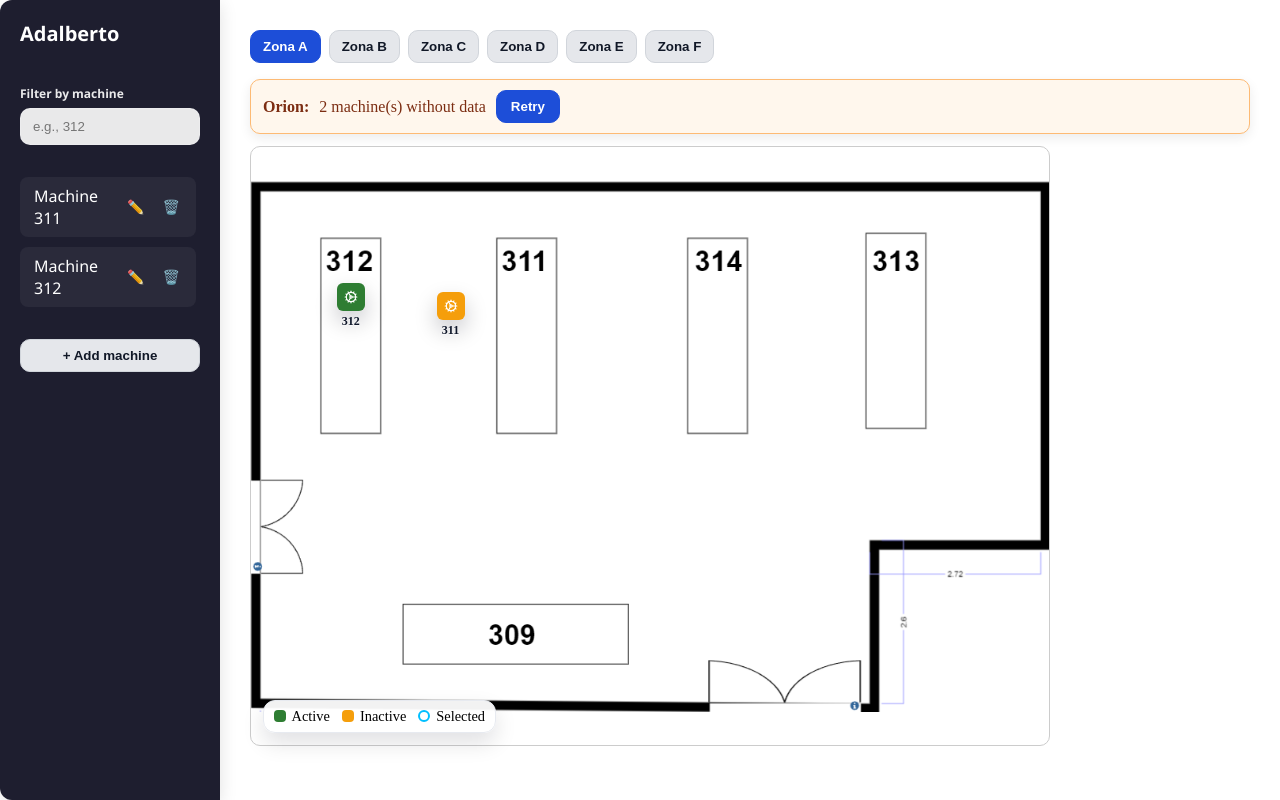
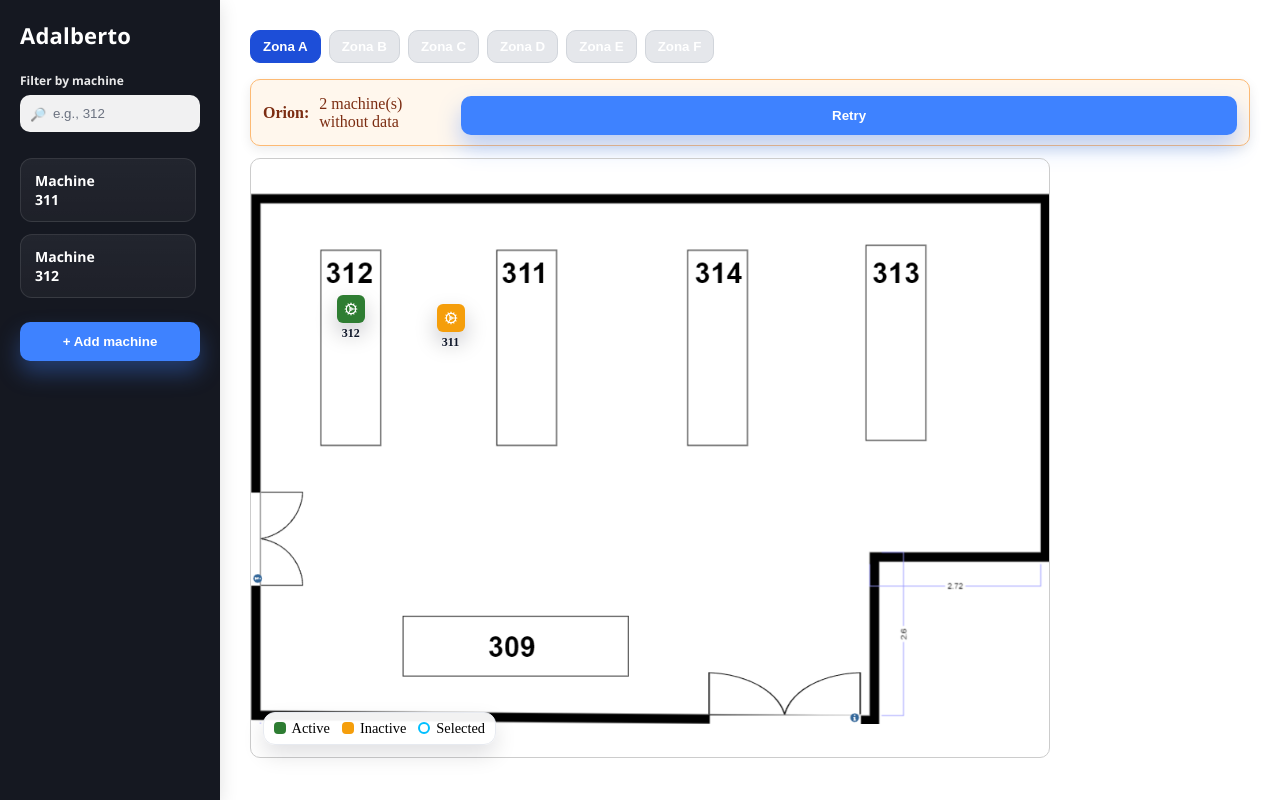
Before and after one commit to 22Gordon/frontend-2d, a React (Create React App) app: page / in a window 1280 px wide. Built offline with nearby package versions, Linux system fonts and the light colour scheme; no server answers.

Commit message:
Commit 24 - UI 2.0 - Sidebar

```diff
--- a/src/components/Sidebar.css
+++ b/src/components/Sidebar.css
@@ -1,51 +1,114 @@
-.sidebar{
-  background-color:#1e1e2f; color:#fff; width:220px; padding:20px;
-  border-radius:12px 0 0 12px; font-family:'Segoe UI', sans-serif;
-  display:flex; flex-direction:column; gap:20px; box-shadow:0 4px 18px rgba(0,0,0,.12);
-}
-.sidebar-title{ font-size:20px; font-weight:800; margin:0 0 10px 0; }
-.sidebar-header{ display:flex; flex-direction:column; gap:10px; }
+/* ======= PALETA (podes ajustar) ======= */
+:root{
+  --side-bg: #151821;       /* fundo da barra */
+  --panel:   #252a35;       /* cartões */
+  --panel-2: #2d3340;       /* hover */
+  --text:    #ffffff;
+  --muted:   #cbd5e1;
 
-.sidebar-filter { margin: 8px 0 12px; }
-.filter-label { display:block; font-weight:600; font-size:12px; opacity:.9; margin-bottom:6px; }
-.input {
-  width:100%; padding:10px 12px; border-radius:10px;
-  border:1px solid rgba(255,255,255,0.15);
-  background: rgba(255,255,255,0.9); color:#111;
-  outline: none;
-}
-.input:focus { box-shadow: 0 0 0 2px rgba(255,255,255,0.35); }
-
-.list-item {
-  display: flex;
-  align-items: center;
-  justify-content: space-between;
-  padding: 8px 10px;
-  border-radius: 8px;
-  cursor: pointer;
+  --accent:  #4ea9ff;       /* ring azul */
+  --accent-halo: rgba(78,169,255,.22);
+  --cta:     #3e82ff;       /* botão */
 }
 
-.actions {
+/* ======= CONTAINER ======= */
+.sidebar{
+  background: var(--side-bg);
+  color: var(--text);
+  width: 220px;
+  padding: 20px;
+  border-radius: 0;               /* sem cantos arredondados -> ocupa a totalidade */
+  font-family: 'Segoe UI', system-ui, sans-serif;
   display: flex;
-  gap: 6px;
+  flex-direction: column;
+  gap: 18px;
+  height: 100vh;                  /* ocupa a altura toda */
+  box-shadow: 0 4px 18px rgba(0,0,0,.12);
+  overflow: hidden;               /* evita “vazar” halos */
 }
 
-.icon-btn {
-  background: transparent;
-  border: none;
-  cursor: pointer;
-  font-size: 14px;
+/* ======= HEADER ======= */
+.sidebar-header{ display:flex; flex-direction:column; gap:6px; }
+.sidebar-title{ font-size:22px; font-weight:800; margin:0; letter-spacing:.2px; }
+
+/* ======= SEARCH ======= */
+.sidebar-filter{ margin:4px 0 8px; }
+.filter-label{ display:block; font-weight:600; font-size:12px; opacity:.9; margin-bottom:6px; }
+
+.input-wrap{ position:relative; }
+.search-ico{
+  position:absolute; left:10px; top:50%; transform:translateY(-50%);
+  font-size:13px; opacity:.7; pointer-events:none;
 }
-.icon-btn:hover {
-  opacity: 0.7;
+.input{
+  width:100%; padding:10px 12px 10px 32px; border-radius:10px;
+  border:1px solid rgba(255,255,255,.12);
+  background:rgba(255,255,255,.94); color:#0b1220; outline:none;
+}
+.input::placeholder{ color:#6b7280; }
+.input:focus{ box-shadow:0 0 0 2px rgba(78,169,255,.35); }
+
+/* ======= LISTA ======= */
+.list{
+  display:flex; flex-direction:column; gap:12px;
+  max-height:calc(100vh - 270px);
+  overflow-y:auto; padding-right:4px;
+}
+.list::-webkit-scrollbar{ width:8px; }
+.list::-webkit-scrollbar-thumb{ background:rgba(255,255,255,.16); border-radius:8px; }
+
+/* ======= ITEM ======= */
+.list-item{
+  display:flex; align-items:center; justify-content:space-between;
+  padding:12px 14px;
+  border-radius:12px;
+  cursor:pointer;
+  background: linear-gradient(180deg, rgba(255,255,255,.06), rgba(255,255,255,.04));
+  border:1px solid rgba(255,255,255,.10);
+  transition: background .15s ease, border .15s ease, box-shadow .15s ease;
+  outline:none;
+}
+.list-item:hover{
+  background: var(--panel-2);
+  border-color: rgba(255,255,255,.16);
+}
+.list-item:focus-visible{
+  box-shadow: 0 0 0 3px rgba(78,169,255,.35);
 }
 
-/* Sidebar.css — acrescenta */
-.list {
-  display: flex;
-  flex-direction: column;
-  gap: 10px;
-  max-height: calc(100vh - 220px); /* ajusta ao teu layout */
-  overflow-y: auto;
-  padding-right: 4px; /* espaço para a scrollbar */
+/* SELECIONADO — mantém cor, adiciona anel e mostra ações sempre */
+.list-item.selected{
+  background: var(--panel);
+  border-color: var(--accent);
+  box-shadow: 0 0 0 2px var(--accent) inset; /* contorno interno apenas */
 }
+
+.item-label{ font-weight:700; font-size:14px; color:var(--text); }
+
+/* ======= AÇÕES ======= */
+.actions{ display:flex; gap:6px; }
+.icon-btn{
+  background:transparent; border:none; cursor:pointer;
+  padding:6px; border-radius:8px;
+  opacity:0; transform:translateY(-1px);
+  transition:opacity .12s ease, background .12s ease;
+  color:#e5e7eb; font-size:14px;
+}
+/* aparecem no hover OU sempre se estiver selecionado */
+.list-item:hover .icon-btn,
+.list-item:focus-within .icon-btn,
+.list-item.selected .icon-btn{ opacity:1; }
+.icon-btn:hover{ background:rgba(255,255,255,.14); }
+
+/* ======= BOTÃO ADD ======= */
+.btn{
+  width:100%; justify-content:center; margin-top:6px;
+  display:inline-flex; align-items:center; gap:8px;
+  background: var(--cta); color:#fff; border:none; border-radius:10px;
+  padding:12px; font-weight:800;
+  box-shadow: 0 12px 22px rgba(62,130,255,.35);
+}
+.btn:active{ transform: translateY(1px); }
+
+/* ======= EMPTY ======= */
+.empty{ color:var(--muted); font-size:13px; text-align:center; padding:12px 0; }
--- a/src/components/Sidebar.jsx
+++ b/src/components/Sidebar.jsx
@@ -1,15 +1,14 @@
 // Sidebar.jsx
 import React, { useMemo, useState } from "react";
 import "./Sidebar.css";
-import "../styles/ui.css";
 
 export default function Sidebar({
   machines,
   selectedMachine,
   onSelectMachine,
   onAddMachine,
-  onMoveMachine,    // novo callback
-  onRemoveMachine,  // novo callback
+  onMoveMachine,
+  onRemoveMachine,
 }) {
   const [query, setQuery] = useState("");
 
@@ -17,64 +16,67 @@
 
   const filtered = useMemo(() => {
     const q = query.trim().toLowerCase();
-    if (q === "") return machines;
+    if (!q) return machines;
     return machines.filter((id) => {
-      const full = id.toLowerCase();
+      const full = String(id).toLowerCase();
       const num = justNumber(id);
       return full.includes(q) || num.includes(q);
     });
   }, [machines, query]);
 
   return (
-    <div className="sidebar">
+    <aside className="sidebar">
+      {/* Header */}
       <div className="sidebar-header">
         <h2 className="sidebar-title">Adalberto</h2>
       </div>
 
-      {/* Filtro */}
+      {/* Search */}
       <div className="sidebar-filter">
         <label className="filter-label">Filter by machine</label>
+        <div className="input-wrap">
+          <span className="search-ico" aria-hidden>🔎</span>
           <input
             className="input"
             type="text"
             placeholder="e.g., 312"
             value={query}
             onChange={(e) => setQuery(e.target.value)}
+            aria-label="Filter machines"
           />
         </div>
+      </div>
 
+      {/* List */}
       <div className="list">
         {filtered.map((id) => {
           const isSel = selectedMachine === id;
+
           return (
             <div
               key={id}
               className={`list-item ${isSel ? "selected" : ""}`}
-              onClick={() => onSelectMachine(id)}
+              onClick={() => onSelectMachine?.(id)}
+              role="button"
+              tabIndex={0}
+              onKeyDown={(e) => e.key === "Enter" && onSelectMachine?.(id)}
             >
-              <span>{`Machine ${justNumber(id) || id}`}</span>
+              <span className="item-label">{`Machine ${justNumber(id) || id}`}</span>
 
               <div className="actions">
-                {/* Botão mover */}
                 <button
                   className="icon-btn"
                   title="Move"
-                  onClick={(e) => {
-                    e.stopPropagation();
-                    onMoveMachine?.(id);
-                  }}
+                  onClick={(e) => { e.stopPropagation(); onMoveMachine?.(id); }}
+                  aria-label={`Move ${id}`}
                 >
                   ✏️
                 </button>
-
-                {/* Botão remover */}
                 <button
                   className="icon-btn"
                   title="Remove"
-                  onClick={(e) => {
-                    e.stopPropagation();
-                    onRemoveMachine?.(id);
-                  }}
+                  onClick={(e) => { e.stopPropagation(); onRemoveMachine?.(id); }}
+                  aria-label={`Remove ${id}`}
                 >
                   🗑️
                 </button>
@@ -82,15 +84,11 @@
             </div>
           );
         })}
+        {filtered.length === 0 && <div className="empty">No machines found.</div>}
       </div>
 
-      <button
-        className="btn"
-        style={{ width: "100%", justifyContent: "center", marginTop: 12 }}
-        onClick={onAddMachine}
-      >
-        + Add machine
-      </button>
-    </div>
+      {/* Add */}
+      <button className="btn" onClick={onAddMachine}>+ Add machine</button>
+    </aside>
   );
 }
```
Lines whose indentation alone changed are shown as unchanged.
